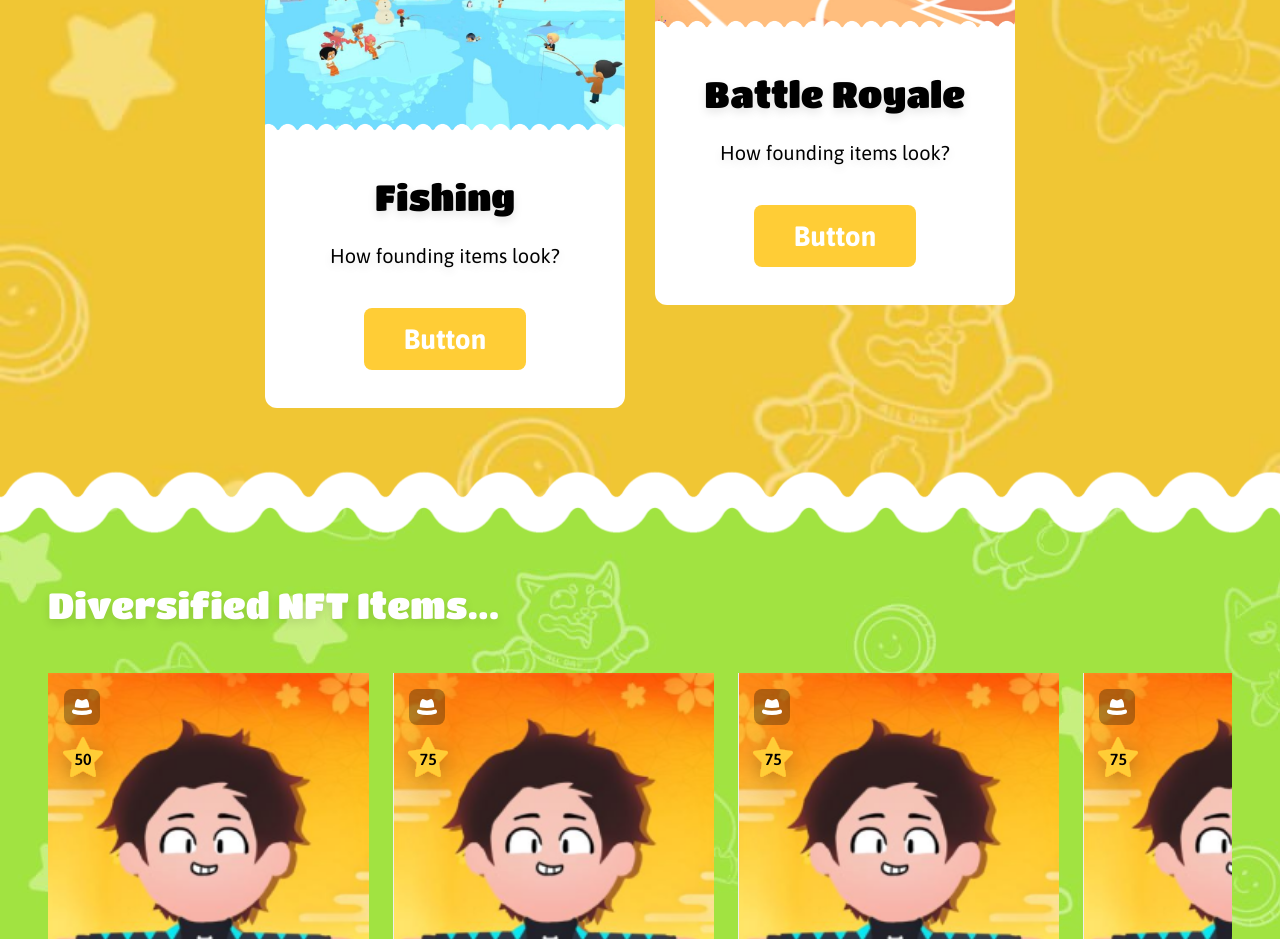
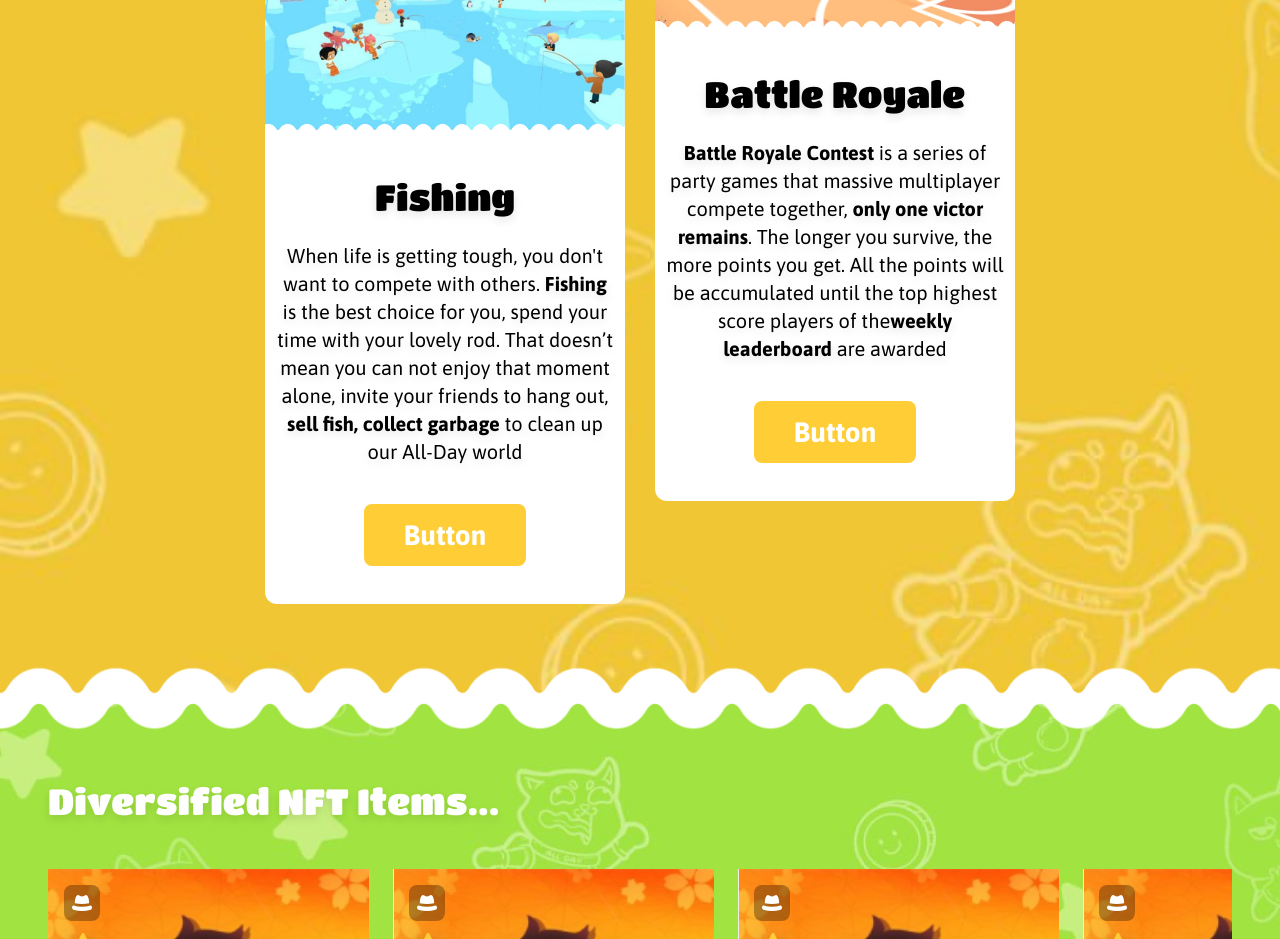
Before and after one commit to TaDuyKhang/demo, a React (Create React App) app: page / in a window 1280 px wide. Shown: the part 2480-3419 px from the top of the page. Built offline with nearby package versions, Linux system fonts and the light colour scheme.

Commit message:
choke: change text and margin text

```diff
--- a/src/component/Section4.jsx
+++ b/src/component/Section4.jsx
@@ -21,7 +21,13 @@ function Section4() {
                 <img className="img3" src={Img3} alt="" />
               </div>
               <p className="bottom-box-title">Fishing</p>
-              <p className="bottom-box-subText">How founding items look?</p>
+              <p className="bottom-box-subText">
+                When life is getting tough, you don't want to compete with
+                others. <b>Fishing</b> is the best choice for you, spend your
+                time with your lovely rod. That doesn’t mean you can not enjoy
+                that moment alone, invite your friends to hang out,{" "}
+                <b>sell fish, collect garbage</b> to clean up our All-Day world
+              </p>
               <button className="btn">Button</button>
             </div>
           </div>
@@ -44,7 +50,14 @@ function Section4() {
                 <img className="img3" src={Img3} alt="" />
               </div>
               <p className="bottom-box-title">Battle Royale</p>
-              <p className="bottom-box-subText">How founding items look?</p>
+              <p className="bottom-box-subText">
+                <b>Battle Royale Contest</b> is a series of party games that
+                massive multiplayer compete together,{" "}
+                <b>only one victor remains</b>. The longer you survive, the more
+                points you get. All the points will be accumulated until the top
+                highest score players of the
+                <b>weekly leaderboard</b> are awarded
+              </p>
               <button className="btn">Button</button>
             </div>
           </div>
--- a/src/css/Section4.scss
+++ b/src/css/Section4.scss
@@ -104,6 +104,7 @@
     font-weight: 400;
     font-size: 20px;
     line-height: 28px;
+    margin: 0 10px;
   }
 
   .btn {
```
